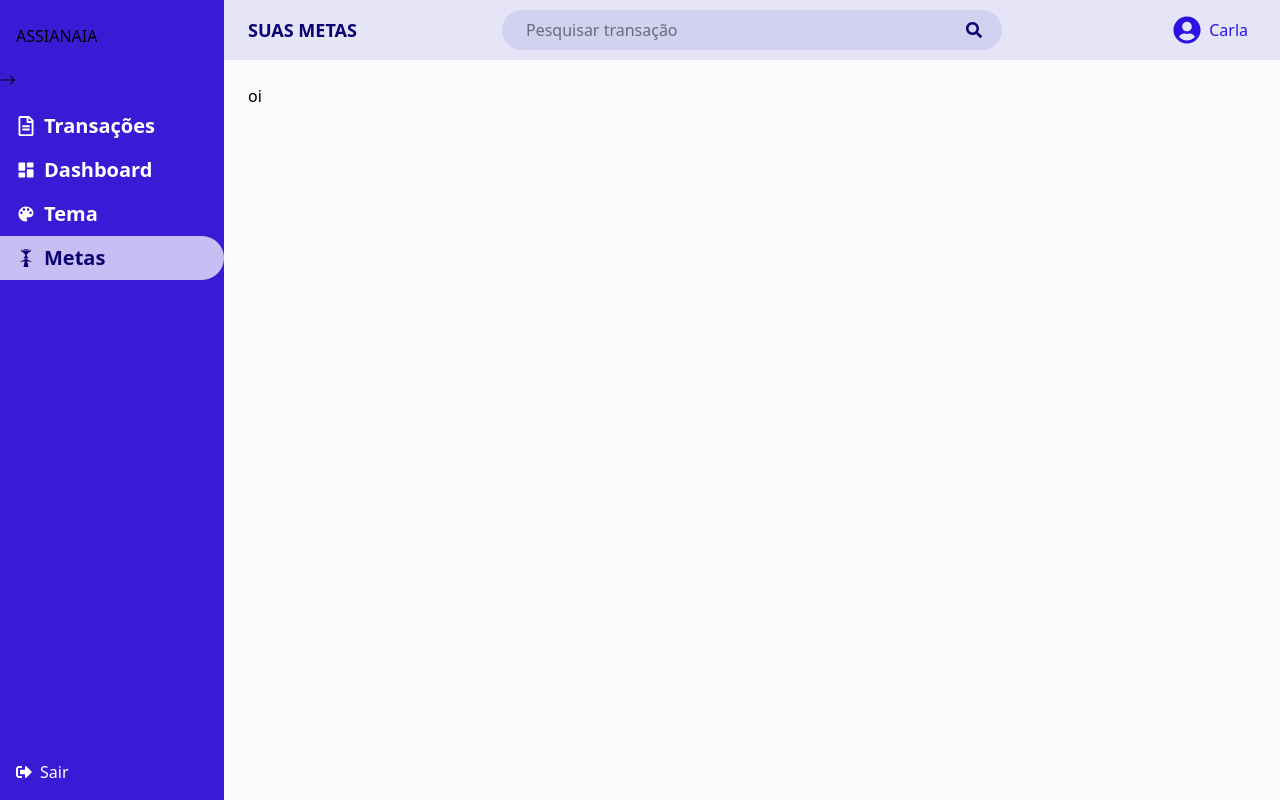
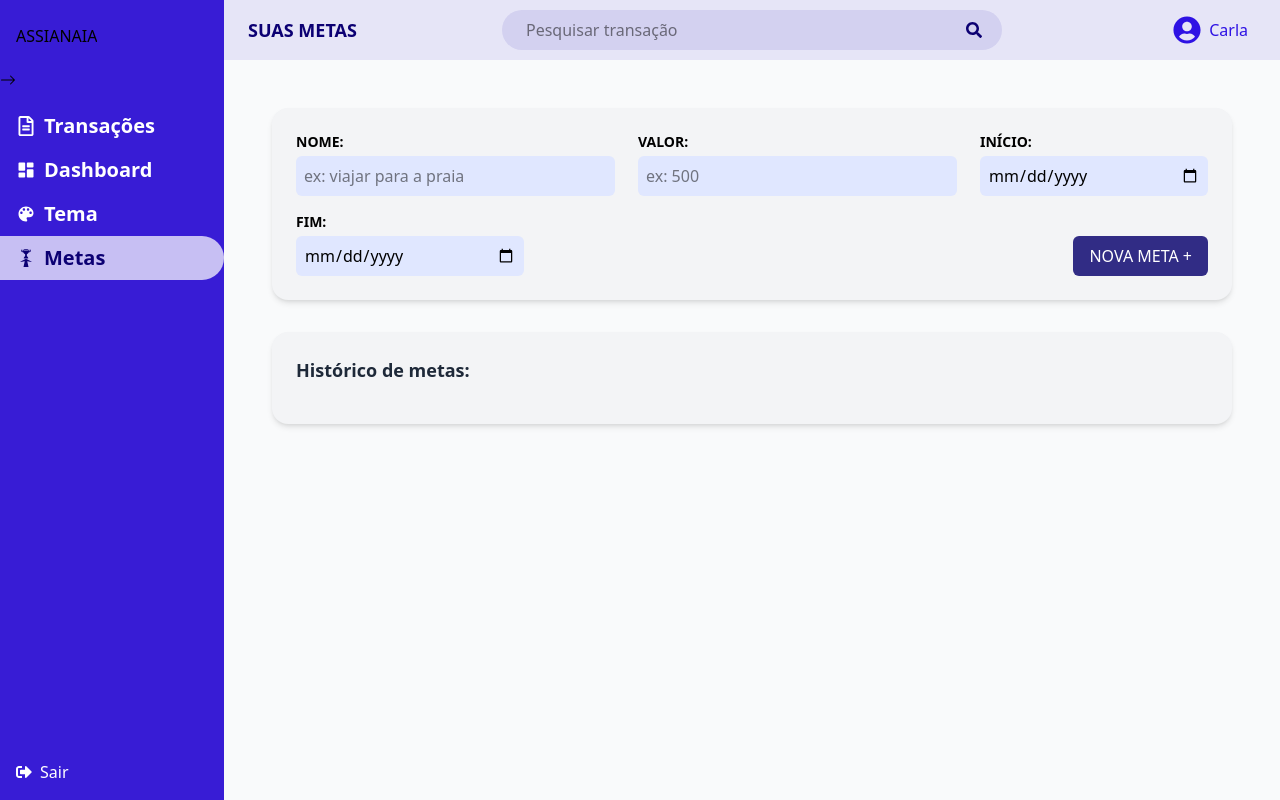
Before and after one commit to Carlamagalhaes1/DashFinance, a React (Vite) app in the folder dashfinanceiro/: page /goals in a window 1280 px wide. Built offline with nearby package versions, Linux system fonts and the light colour scheme.

Commit message:
metas feitas

```diff
--- /dev/null
+++ b/dashfinanceiro/src/components/GoalForm.tsx
@@ -0,0 +1,88 @@
+import { useState } from "react";
+
+interface Goal {
+  nome: string;
+  valor: string;
+  inicio: string;
+  fim: string;
+}
+
+interface GoalFormProps {
+  onAdd: (goal: Goal) => void;
+}
+
+export function GoalForm({ onAdd }: GoalFormProps) {
+  const [nome, setNome] = useState("");
+  const [valor, setValor] = useState("");
+  const [inicio, setInicio] = useState("");
+  const [fim, setFim] = useState("");
+
+  function handleSubmit(e: React.FormEvent) {
+    e.preventDefault();
+    if (!nome || !valor || !inicio || !fim) return;
+
+    onAdd({ nome, valor, inicio, fim });
+
+    // limpar campos
+    setNome("");
+    setValor("");
+    setInicio("");
+    setFim("");
+  }
+
+  return (
+    <form
+      onSubmit={handleSubmit}
+      className="bg-gray-100 rounded-2xl p-6 mb-8 shadow-md flex flex-wrap gap-4 items-end justify-between"
+    >
+      <div className="flex flex-col w-[35%]">
+        <label className="text-sm font-semibold mb-1">NOME:</label>
+        <input
+          type="text"
+          placeholder="ex: viajar para a praia"
+          value={nome}
+          onChange={(e) => setNome(e.target.value)}
+          className="bg-indigo-100 p-2 rounded-md outline-none focus:ring-2 focus:ring-indigo-400"
+        />
+      </div>
+
+      <div className="flex flex-col w-[35%]">
+        <label className="text-sm font-semibold mb-1">VALOR:</label>
+        <input
+          type="text"
+          placeholder="ex: 500"
+          value={valor}
+          onChange={(e) => setValor(e.target.value)}
+          className="bg-indigo-100 p-2 rounded-md outline-none focus:ring-2 focus:ring-indigo-400"
+        />
+      </div>
+
+      <div className="flex flex-col w-[25%]">
+        <label className="text-sm font-semibold mb-1">INÍCIO:</label>
+        <input
+          type="date"
+          value={inicio}
+          onChange={(e) => setInicio(e.target.value)}
+          className="bg-indigo-100 p-2 rounded-md outline-none"
+        />
+      </div>
+
+      <div className="flex flex-col w-[25%]">
+        <label className="text-sm font-semibold mb-1">FIM:</label>
+        <input
+          type="date"
+          value={fim}
+          onChange={(e) => setFim(e.target.value)}
+          className="bg-indigo-100 p-2 rounded-md outline-none"
+        />
+      </div>
+
+      <button
+        type="submit"
+        className="bg-indigo-900 text-white px-4 py-2 rounded-md hover:bg-indigo-800 transition"
+      >
+        NOVA META +
+      </button>
+    </form>
+  );
+}
--- /dev/null
+++ b/dashfinanceiro/src/components/GoalList.tsx
@@ -0,0 +1,29 @@
+interface Goal {
+  nome: string;
+  valor: string;
+  inicio: string;
+  fim: string;
+}
+
+interface GoalListProps {
+  goals: Goal[];
+}
+
+export function GoalList({ goals }: GoalListProps) {
+  return (
+    <div className="bg-gray-100 rounded-2xl p-6 shadow-md">
+      <h2 className="text-lg font-semibold mb-4 text-gray-800">Histórico de metas:</h2>
+
+      <div className="flex flex-col gap-3">
+        {goals.map((goal, index) => (
+          <div
+            key={index}
+            className="bg-white border border-indigo-900 rounded-md p-2 text-gray-800 shadow-sm"
+          >
+            {goal.nome}
+          </div>
+        ))}
+      </div>
+    </div>
+  );
+}
--- a/dashfinanceiro/src/pages/Goals.tsx
+++ b/dashfinanceiro/src/pages/Goals.tsx
@@ -1,6 +1,25 @@
+import { useState } from "react";
+import { GoalForm } from "../components/GoalForm";
+import { GoalList } from "../components/GoalList";
+
+export interface Goal {
+  nome: string;
+  valor: string;
+  inicio: string;
+  fim: string;
+}
+
 export function Goals() {
-    return (
-        <div>oi</div>
-    )
+  const [goals, setGoals] = useState<Goal[]>([]);
 
+  function adicionarMeta(novaMeta: Goal) {
+    setGoals((prev) => [...prev, novaMeta]);
+  }
+
+  return (
+    <div className="p-6 max-w-5xl mx-auto">
+      <GoalForm onAdd={adicionarMeta} />
+      <GoalList goals={goals} />
+    </div>
+  );
 }
```
